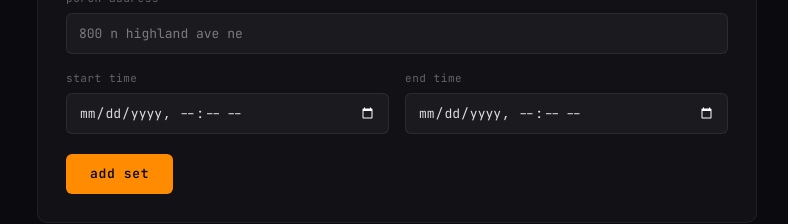
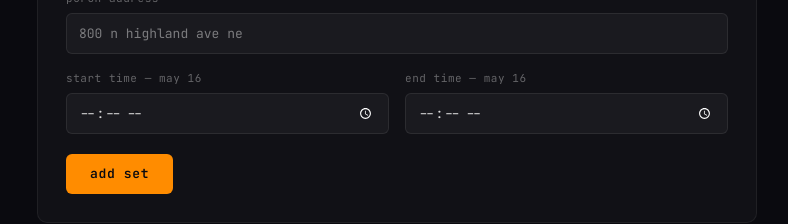
Before and after one commit to pulsed-live/pulsed-app, a Next.js app: page /admin/1 in a window 1280 px wide. Shown: the part 325-549 px from the top of the page, without its empty margins (243-1031 px from the left). Built offline with nearby package versions, Linux system fonts and the light colour scheme; no server answers; the database is empty.

Commit message:
time-only inputs for admin form, hardcode may 16

```diff
--- a/app/admin/[token]/page.tsx
+++ b/app/admin/[token]/page.tsx
@@ -30,6 +30,11 @@ export default function AdminPage() {
     endTime: '',
   })
 
+  // All sets are on May 16, 2026 — prepend the date to a time string
+  function toISOWithDate(time: string) {
+    return `2026-05-16T${time}:00`
+  }
+
   useEffect(() => { loadSets() }, [])
 
   async function loadSets() {
@@ -53,7 +58,11 @@ export default function AdminPage() {
         'Content-Type': 'application/json',
         'x-admin-token': token,
       },
-      body: JSON.stringify(form),
+      body: JSON.stringify({
+        ...form,
+        startTime: toISOWithDate(form.startTime),
+        endTime: toISOWithDate(form.endTime),
+      }),
     })
 
     const json = await res.json()
@@ -163,20 +172,20 @@ export default function AdminPage() {
 
             <div style={{ display: 'grid', gridTemplateColumns: '1fr 1fr', gap: 16 }}>
               <div>
-                <label style={labelStyle}>start time</label>
+                <label style={labelStyle}>start time — may 16</label>
                 <input
                   required
-                  type="datetime-local"
+                  type="time"
                   style={{ ...inputStyle, colorScheme: 'dark' }}
                   value={form.startTime}
                   onChange={e => setForm({ ...form, startTime: e.target.value })}
                 />
               </div>
               <div>
-                <label style={labelStyle}>end time</label>
+                <label style={labelStyle}>end time — may 16</label>
                 <input
                   required
-                  type="datetime-local"
+                  type="time"
                   style={{ ...inputStyle, colorScheme: 'dark' }}
                   value={form.endTime}
                   onChange={e => setForm({ ...form, endTime: e.target.value })}
--- a/app/api/admin/add-set/route.ts
+++ b/app/api/admin/add-set/route.ts
@@ -62,8 +62,8 @@ export async function POST(req: NextRequest) {
   const { error: setError } = await supabase.from('sets').insert({
     venue_id: venueData.id,
     act_id: actData.id,
-    starts_at: new Date(startTime).toISOString(),
-    ends_at: new Date(endTime).toISOString(),
+    starts_at: new Date(startTime + '-05:00').toISOString(),
+    ends_at: new Date(endTime + '-05:00').toISOString(),
     status: 'scheduled',
   })
 
```
